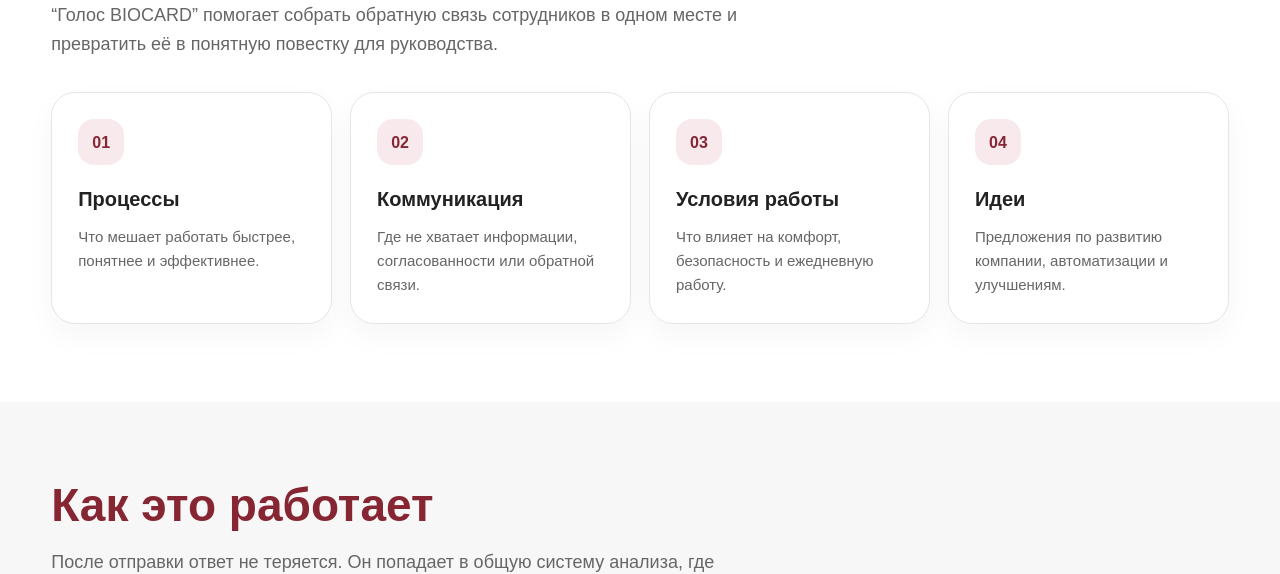
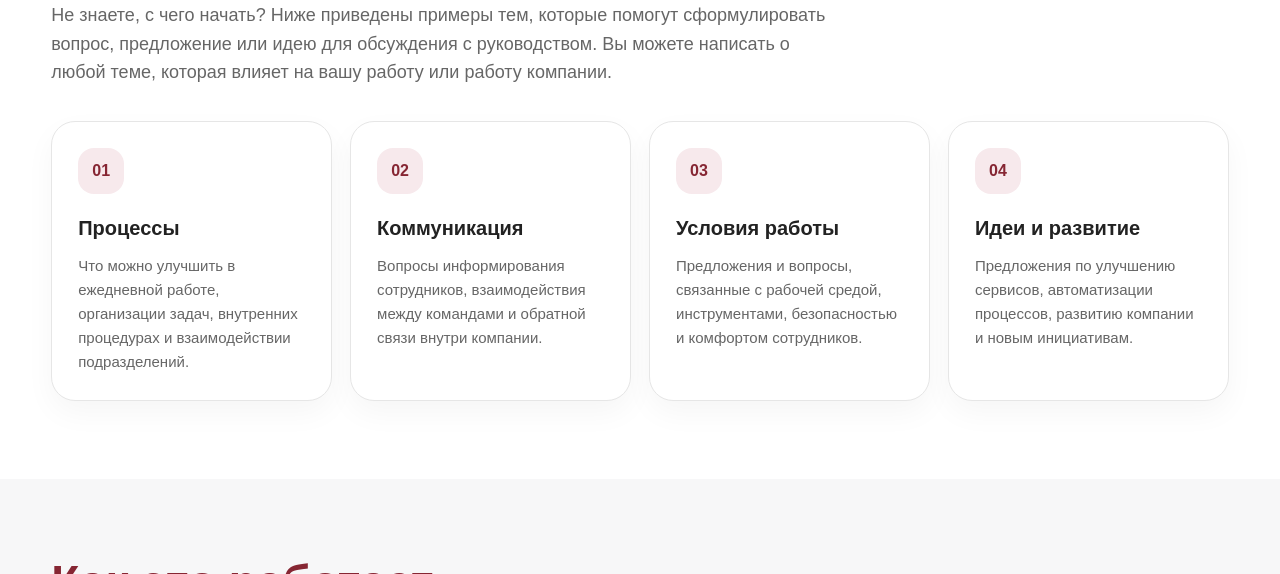
Before and after one commit to biocard-onboarding/voice_biocard, a plain HTML site: page index.html in a window 1280 px wide. Shown: the part 748-1322 px from the top of the page. Drawn offline with Linux system fonts and the light colour scheme; a script that the page names is missing.

Commit message:
Update index.html

```diff
--- a/index.html
+++ b/index.html
@@ -67,10 +67,11 @@
  <section id="about" class="section">
   <div class="container">
     <div class="section-title">
-        <h2>Мы хотим слышать каждого</h2>
+      <h2>О чем можно написать</h2>
       <p>
-          “Голос BIOCARD” помогает собрать обратную связь сотрудников в одном месте
-          и превратить её в понятную повестку для руководства.
+        Не знаете, с чего начать? Ниже приведены примеры тем, которые помогут
+        сформулировать вопрос, предложение или идею для обсуждения с руководством.
+        Вы можете написать о любой теме, которая влияет на вашу работу или работу компании.
       </p>
     </div>
 
@@ -78,25 +79,37 @@
       <div class="card">
         <span>01</span>
         <h3>Процессы</h3>
-          <p>Что мешает работать быстрее, понятнее и эффективнее.</p>
+        <p>
+          Что можно улучшить в ежедневной работе, организации задач,
+          внутренних процедурах и взаимодействии подразделений.
+        </p>
       </div>
 
       <div class="card">
         <span>02</span>
         <h3>Коммуникация</h3>
-          <p>Где не хватает информации, согласованности или обратной связи.</p>
+        <p>
+          Вопросы информирования сотрудников, взаимодействия между командами
+          и обратной связи внутри компании.
+        </p>
       </div>
 
       <div class="card">
         <span>03</span>
         <h3>Условия работы</h3>
-          <p>Что влияет на комфорт, безопасность и ежедневную работу.</p>
+        <p>
+          Предложения и вопросы, связанные с рабочей средой, инструментами,
+          безопасностью и комфортом сотрудников.
+        </p>
       </div>
 
       <div class="card">
         <span>04</span>
-          <h3>Идеи</h3>
-          <p>Предложения по развитию компании, автоматизации и улучшениям.</p>
+        <h3>Идеи и развитие</h3>
+        <p>
+          Предложения по улучшению сервисов, автоматизации процессов,
+          развитию компании и новым инициативам.
+        </p>
       </div>
     </div>
   </div>
```
Lines whose indentation alone changed are shown as unchanged.
